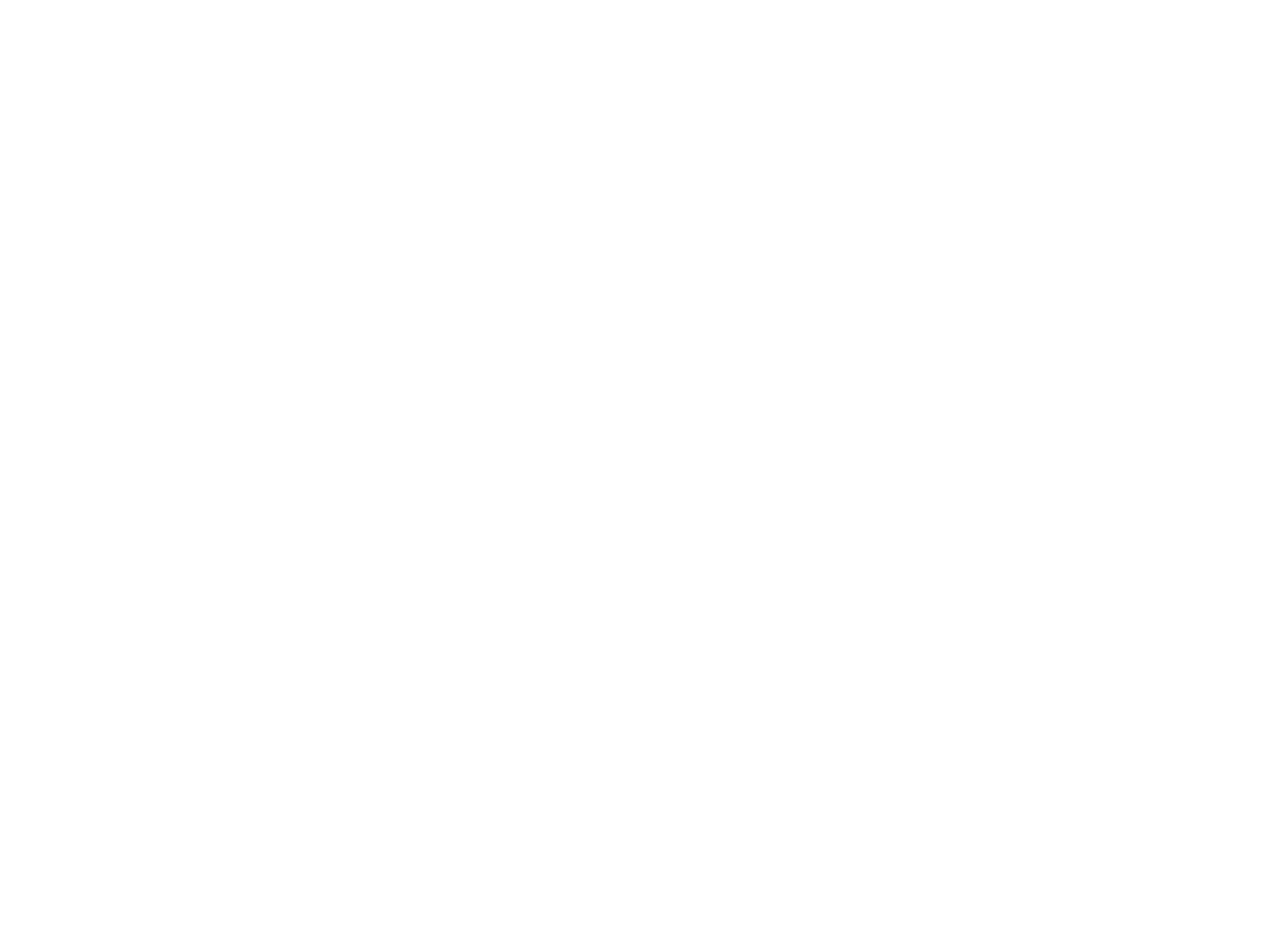
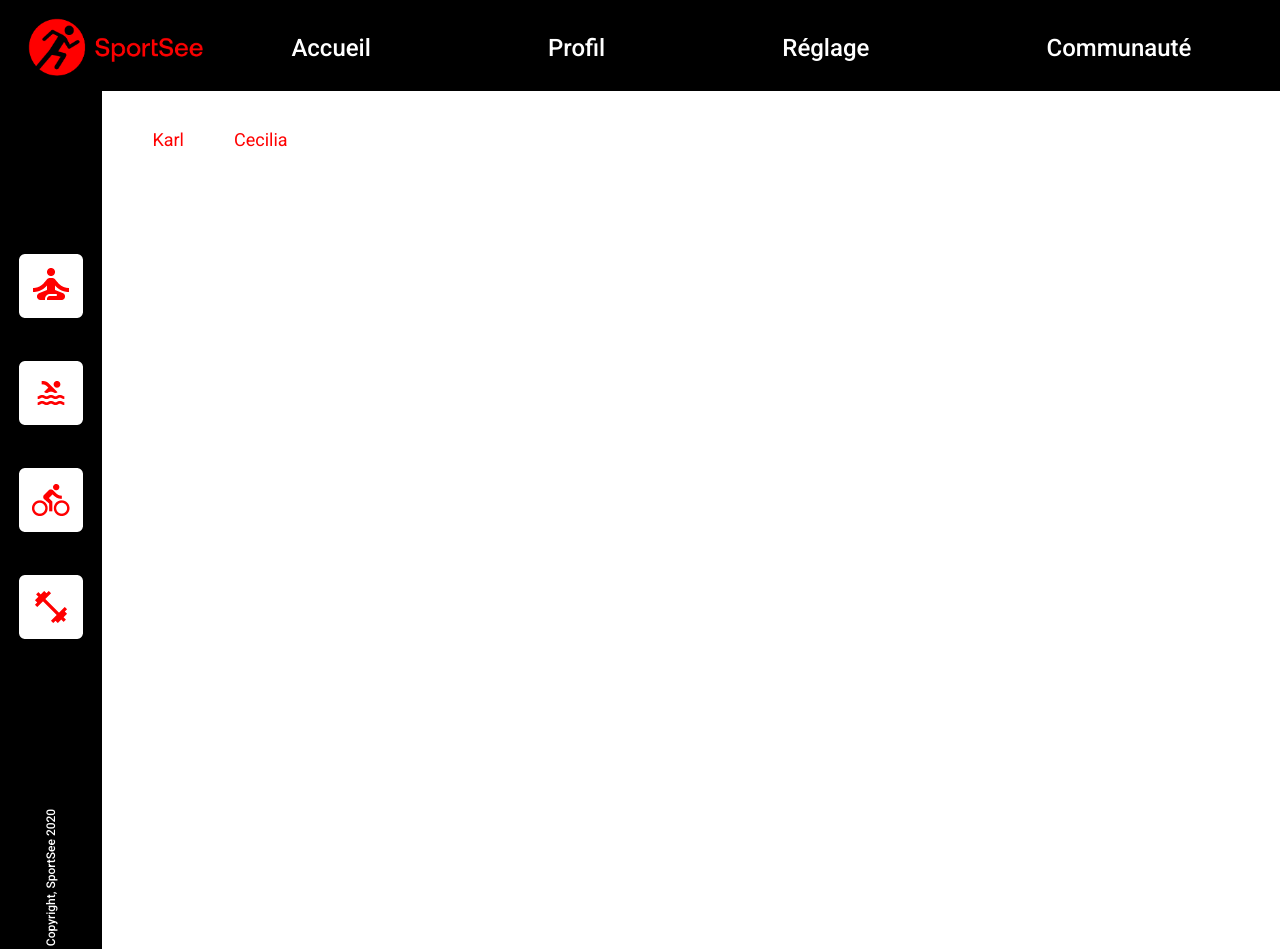
Before and after one commit to mgasoftware/sportsee, a React app: page / in a window 1280 px wide. Before the commit this address had no page. Shown: the top 949 px of the page. Before the commit the page ends 800 px from the top, so only its background shows below. Built offline with nearby package versions, Linux system fonts and the light colour scheme.

Commit message:
Add activity graph

```diff
--- a/package.json
+++ b/package.json
@@ -6,10 +6,12 @@
     "@testing-library/jest-dom": "^5.16.5",
     "@testing-library/react": "^13.4.0",
     "@testing-library/user-event": "^13.5.0",
+    "axios": "^1.1.3",
     "react": "^18.2.0",
     "react-dom": "^18.2.0",
     "react-router-dom": "^6.4.2",
     "react-scripts": "5.0.1",
+    "recharts": "^2.1.16",
     "web-vitals": "^2.1.4"
   },
   "scripts": {
--- a/src/components/App.js
+++ b/src/components/App.js
@@ -2,12 +2,14 @@ import React from 'react';
 import { Routes, Route } from 'react-router-dom';
 
 import Home from './Home/Home';
+import Users from './Users/Users';
 
 function App() {
   return (
     <div className="App">
       <Routes>
-        <Route path="/user/:id" element={<Home />} />
+        <Route path="/" element={<Home />} />
+        <Route path="/user/:id" element={<Users />} />
       </Routes>
     </div>
   );
--- /dev/null
+++ b/src/components/Features/ActivityGraph.js
@@ -0,0 +1,59 @@
+import React from 'react'
+import { useParams } from 'react-router'
+import { BarChart, Bar, Cell, XAxis, YAxis, CartesianGrid, Tooltip, Legend, ResponsiveContainer } from 'recharts';
+
+
+import useDatas from '../../datas/useDatas'
+import { dataActivity } from '../../datas/mocks'
+import '../../styles/ActivityGraph.css'
+import Modelisation from './modelisation';
+
+export default function ActivityGraph() {
+    const id = useParams().id
+    let formatedData = []
+    let sessions = []
+
+    let { data, loading, error } = useDatas("http://localhost:3000/user/" + id + "/activity")
+
+    if (loading) return <h1>Loading...</h1>
+
+    if (error) {
+        console.log(error)
+        for (let i = 0; i < dataActivity.length; i++) {
+            if (dataActivity[i].data.userId === parseInt(id)) {
+                data = dataActivity[i].data
+            }
+        }
+    }
+
+    if (data !== null) {
+        formatedData = new Modelisation(data)
+        sessions = formatedData.formatedActivity
+    }
+
+    console.log(sessions)
+
+    return (
+        <ResponsiveContainer width="100%" aspect={3}>
+            <BarChart
+                width={500}
+                height={300}
+                data={sessions}
+                margin={{
+                    top: 5,
+                    right: 30,
+                    left: 20,
+                    bottom: 5,
+                }}
+            >
+                <CartesianGrid strokeDasharray="3 3" />
+                <XAxis dataKey="day" />
+                <YAxis />
+                <Tooltip />
+                <Legend />
+                <Bar dataKey="kg" fill="#282D30" />
+                <Bar dataKey="kcal" fill="#E60000" />
+            </BarChart>
+        </ResponsiveContainer>
+    )
+}
--- a/src/components/Features/HorizontalNav.js
+++ b/src/components/Features/HorizontalNav.js
@@ -15,7 +15,7 @@ export default function HorizontalNav() {
                 <a href="/"><img src={bike} alt="bike" /></a>
                 <a href="/"><img src={dumbbell} alt="dumbbell" /></a>
             </div>
-            <div className="sportsee-horizontalCopyright">Copiryght, SportSee 2020</div>
+            <div className="sportsee-horizontalCopyright">Copyright, SportSee 2020</div>
         </div>
     )
 }
--- /dev/null
+++ b/src/components/Features/modelisation.js
@@ -0,0 +1,15 @@
+export default class Modelisation {
+    constructor(data) {
+        this.userId = data.userId;
+        this.sessions = data.sessions;
+    }
+    get formatedActivity() {
+        return this.formatActivity()
+    }
+
+    formatActivity() {
+        return (
+            this.sessions = this.sessions.map(session => ({ kg: session.kilogram, kcal: session.calories }))
+        )
+    }
+}
--- a/src/components/Home/Home.js
+++ b/src/components/Home/Home.js
@@ -1,35 +1,24 @@
 import React from 'react'
-import { useParams } from 'react-router'
+import { NavLink } from 'react-router-dom';
 
 import HorizontalNav from '../Features/HorizontalNav'
 import VerticalNav from '../Features/VerticalNav'
-import Datas from '../../datas/Datas'
 import '../../styles/Home.css'
 
 export default function Home() {
-    const id = useParams()
-    let firstName = '';
 
-    const { data, loading, error } = Datas("http://localhost:3000/user/" + id.id)
+    // const { data, loading, error } = useDatas("http://localhost:3000/user/12")
 
-    if (loading) return <h1>Loading...</h1>
-
-    if (error) console.log(error)
-
-    if (data !== null) {
-        const userInfos = data.userInfos
-        firstName = userInfos.firstName
-    }
 
     return (
         <div className="App">
             <VerticalNav />
             <div className="sportsee-center">
                 <HorizontalNav />
-                <div className="sportsee-centerText">
-                    <h1>Bonjour <span>{firstName}</span></h1>
-                    <p>Félicitation ! Vous avez explosé vos objectifs hier 👏</p>
-                </div>
+                <nav className="sportsee-homeNav">
+                    <NavLink to="/user/12">Karl</NavLink>
+                    <NavLink to="/user/18">Cecilia</NavLink>
+                </nav>
             </div>
 
         </div>
--- /dev/null
+++ b/src/components/Users/Users.js
@@ -0,0 +1,47 @@
+import React from 'react'
+import { useParams } from 'react-router'
+
+import HorizontalNav from '../Features/HorizontalNav'
+import VerticalNav from '../Features/VerticalNav'
+import useDatas from '../../datas/useDatas'
+import {dataMock} from '../../datas/mocks'
+import '../../styles/Home.css'
+import ActivityGraph from '../Features/ActivityGraph'
+
+export default function Users() {
+    const id = useParams().id
+    let firstName = '';
+
+    let { data, loading, error } = useDatas("http://localhost:3000/user/" + id)
+
+
+    if (loading) return <h1>Loading...</h1>
+
+    if (error) {
+        console.log(error)
+        for(let i = 0; i < dataMock.length; i++) {
+            if(dataMock[i].data.id === parseInt(id)) {
+                data = dataMock[i].data
+            }
+        }
+    }
+
+    if (data !== null) {
+        firstName = data.userInfos.firstName
+    }
+
+    return (
+        <div className="App">
+            <VerticalNav />
+            <div className="sportsee-center">
+                <HorizontalNav />
+                <div className="sportsee-centerText">
+                    <h1>Bonjour <span>{firstName}</span></h1>
+                    <p>Félicitation ! Vous avez explosé vos objectifs hier 👏</p>
+                </div>
+                <ActivityGraph />
+            </div>
+
+        </div>
+    )
+}
--- /dev/null
+++ b/src/datas/mocks.js
@@ -0,0 +1,277 @@
+export const dataMock = [
+    {
+        "data": {
+            "id": 12,
+            "userInfos": {
+                "firstName": "Karl",
+                "lastName": "Dovineau",
+                "age": 31
+            },
+            "todayScore": 0.12,
+            "keyData": {
+                "calorieCount": 1930,
+                "proteinCount": 155,
+                "carbohydrateCount": 290,
+                "lipidCount": 50
+            }
+        }
+    },
+    {
+        "data": {
+            "id": 18,
+            "userInfos": {
+                "firstName": "Cecilia",
+                "lastName": "Ratorez",
+                "age": 34
+            },
+            "score": 0.3,
+            "keyData": {
+                "calorieCount": 2500,
+                "proteinCount": 90,
+                "carbohydrateCount": 150,
+                "lipidCount": 120
+            }
+        }
+    }
+]
+
+export const dataPerformance = [
+    {
+        "data": {
+            "userId": 12,
+            "kind": {
+                "1": "cardio",
+                "2": "energy",
+                "3": "endurance",
+                "4": "strength",
+                "5": "speed",
+                "6": "intensity"
+            },
+            "data": [
+                {
+                    "value": 80,
+                    "kind": 1
+                },
+                {
+                    "value": 120,
+                    "kind": 2
+                },
+                {
+                    "value": 140,
+                    "kind": 3
+                },
+                {
+                    "value": 50,
+                    "kind": 4
+                },
+                {
+                    "value": 200,
+                    "kind": 5
+                },
+                {
+                    "value": 90,
+                    "kind": 6
+                }
+            ]
+        }
+    },
+    {
+        "data": {
+            "userId": 18,
+            "kind": {
+                "1": "cardio",
+                "2": "energy",
+                "3": "endurance",
+                "4": "strength",
+                "5": "speed",
+                "6": "intensity"
+            },
+            "data": [
+                {
+                    "value": 200,
+                    "kind": 1
+                },
+                {
+                    "value": 240,
+                    "kind": 2
+                },
+                {
+                    "value": 80,
+                    "kind": 3
+                },
+                {
+                    "value": 80,
+                    "kind": 4
+                },
+                {
+                    "value": 220,
+                    "kind": 5
+                },
+                {
+                    "value": 110,
+                    "kind": 6
+                }
+            ]
+        }
+    }
+]
+
+export const dataActivity = [
+    {
+        "data": {
+            "userId": 12,
+            "sessions": [
+                {
+                    "day": "2020-07-01",
+                    "kilogram": 80,
+                    "calories": 240
+                },
+                {
+                    "day": "2020-07-02",
+                    "kilogram": 80,
+                    "calories": 220
+                },
+                {
+                    "day": "2020-07-03",
+                    "kilogram": 81,
+                    "calories": 280
+                },
+                {
+                    "day": "2020-07-04",
+                    "kilogram": 81,
+                    "calories": 290
+                },
+                {
+                    "day": "2020-07-05",
+                    "kilogram": 80,
+                    "calories": 160
+                },
+                {
+                    "day": "2020-07-06",
+                    "kilogram": 78,
+                    "calories": 162
+                },
+                {
+                    "day": "2020-07-07",
+                    "kilogram": 76,
+                    "calories": 390
+                }
+            ]
+        }
+    },
+    {
+        "data": {
+          "userId": 18,
+          "sessions": [
+            {
+              "day": "2020-07-01",
+              "kilogram": 70,
+              "calories": 240
+            },
+            {
+              "day": "2020-07-02",
+              "kilogram": 69,
+              "calories": 220
+            },
+            {
+              "day": "2020-07-03",
+              "kilogram": 70,
+              "calories": 280
+            },
+            {
+              "day": "2020-07-04",
+              "kilogram": 70,
+              "calories": 500
+            },
+            {
+              "day": "2020-07-05",
+              "kilogram": 69,
+              "calories": 160
+            },
+            {
+              "day": "2020-07-06",
+              "kilogram": 69,
+              "calories": 162
+            },
+            {
+              "day": "2020-07-07",
+              "kilogram": 69,
+              "calories": 390
+            }
+          ]
+        }
+      }
+]
+
+export const dataAverageSessions= [
+    {
+        "data": {
+          "userId": 12,
+          "sessions": [
+            {
+              "day": 1,
+              "sessionLength": 30
+            },
+            {
+              "day": 2,
+              "sessionLength": 23
+            },
+            {
+              "day": 3,
+              "sessionLength": 45
+            },
+            {
+              "day": 4,
+              "sessionLength": 50
+            },
+            {
+              "day": 5,
+              "sessionLength": 0
+            },
+            {
+              "day": 6,
+              "sessionLength": 0
+            },
+            {
+              "day": 7,
+              "sessionLength": 60
+            }
+          ]
+        }
+      },
+      {
+        "data": {
+          "userId": 18,
+          "sessions": [
+            {
+              "day": 1,
+              "sessionLength": 30
+            },
+            {
+              "day": 2,
+              "sessionLength": 40
+            },
+            {
+              "day": 3,
+              "sessionLength": 50
+            },
+            {
+              "day": 4,
+              "sessionLength": 30
+            },
+            {
+              "day": 5,
+              "sessionLength": 30
+            },
+            {
+              "day": 6,
+              "sessionLength": 50
+            },
+            {
+              "day": 7,
+              "sessionLength": 50
+            }
+          ]
+        }
+      }
+]
--- /dev/null
+++ b/src/datas/useDatas.js
@@ -0,0 +1,26 @@
+import { useEffect, useState } from 'react'
+import axios from 'axios';
+
+export default function useDatas(url) {
+    const [data, setData] = useState(null);
+    const [loading, setLoading] = useState(false);
+    const [error, setError] = useState(null);
+
+    useEffect(() => {
+        setLoading(true)
+
+        axios
+            .get(url)
+            .then((response) => {
+                setData(response.data.data);
+            })
+            .catch((err) => {
+                setError(err);
+            })
+            .finally(() => {
+                setLoading(false);
+            })
+    }, [url])
+
+    return { data, loading, error }
+}
--- a/src/styles/Home.css
+++ b/src/styles/Home.css
@@ -18,3 +18,13 @@
     font-weight: 400;
     font-size: 18px;
 }
+.sportsee-homeNav {
+    margin-top: 40px;
+    margin-left: 50px;
+    font-weight: 400;
+    font-size: 18px;
+}
+.sportsee-homeNav a{
+    color: #ff0101;
+    margin-right: 50px;
+}
```
Also changed, not shown: src/datas/Datas.js (deleted, +0 -28 lines), src/styles/ActivityGraph.css (added), 1 other file.
